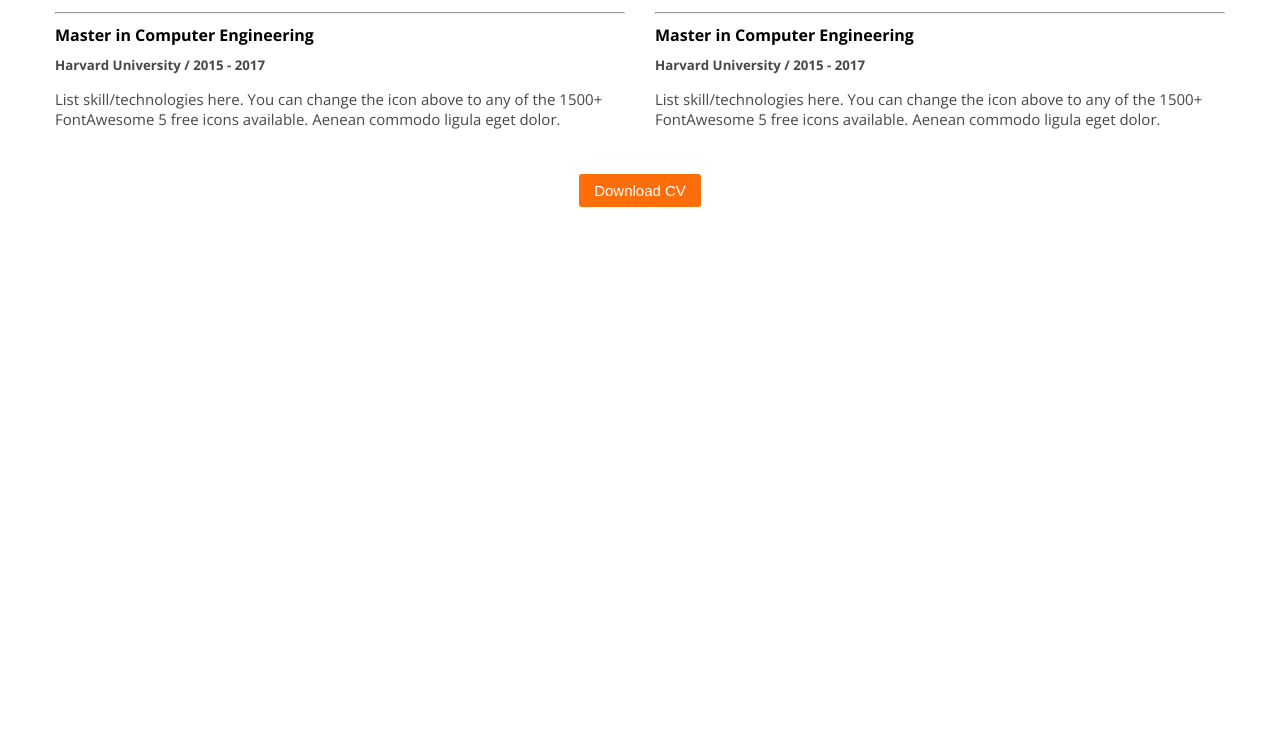
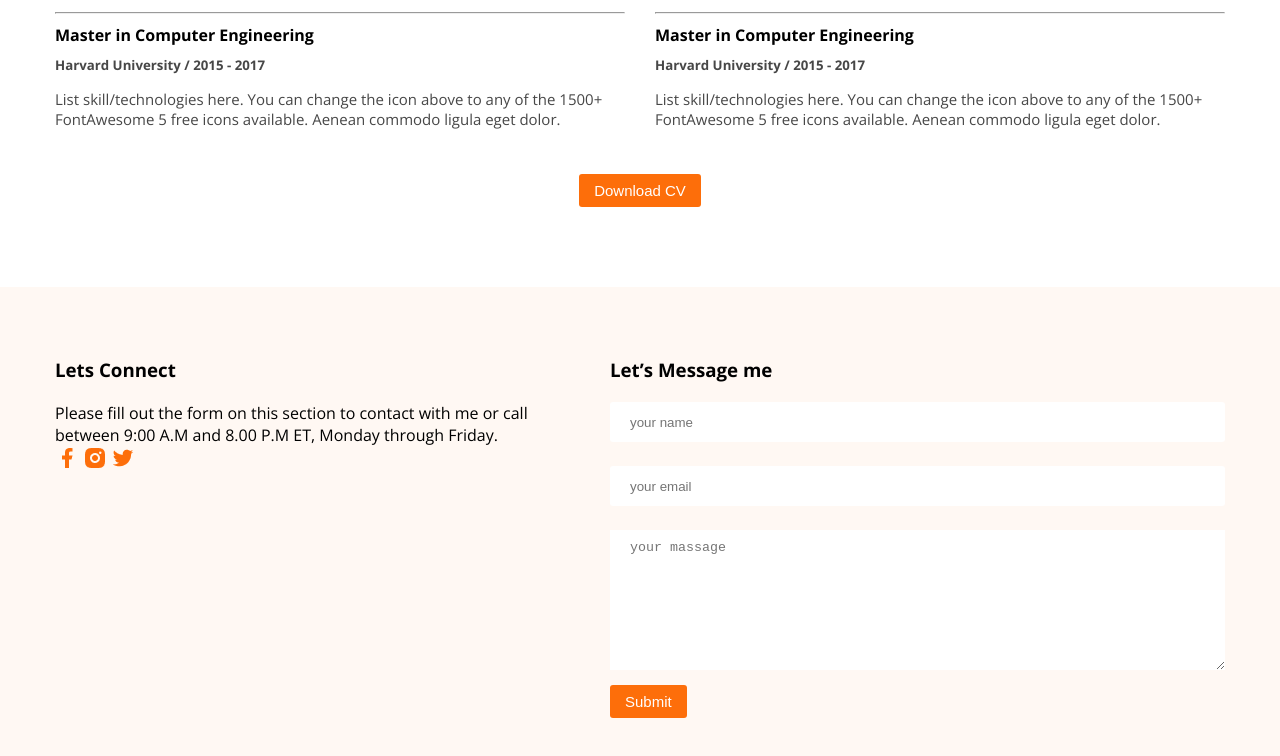
Before and after one commit to mdridwanh20/web-dev-portfolio, a plain HTML site: page index.html in a window 1280 px wide. Shown: the part 2247-3003 px from the top of the page. Before the commit the page ends 2534 px from the top, so only its background shows below. Drawn offline with nearby package versions, Linux system fonts and the light colour scheme.

Commit message:
footer add

```diff
--- a/index.html
+++ b/index.html
@@ -106,6 +106,7 @@
 
         </section>
 
+<!-- resume section -->
         <section class="resume">
             <h3 class="section-title text-center">A summary of My Resume</h3>
 
@@ -173,13 +174,30 @@
             </div>
 
         </section>
-
-
-
     </main>
 
     <footer>
+        <div class="footer-cnt" >
+            <div class="footer-column">
+                <h3 class="section-title">Lets Connect</h3>
+                <p>Please fill out the form on this section to contact with me or call between 9:00 A.M and 8.00 P.M ET, Monday through Friday.</p>
+                <div>
+                    <a href="#"><img src="./images/icons/facebook.png" alt=""></a>
+                    <a href=""><img src="./images/icons/insta.png" alt=""></a>
+                    <a href=""><img src="./images/icons/twitter.png" alt=""></a>
+                </div>
+            </div>
+            <div class="footer-column">
+                <h3 class="section-title">Let’s Message me</h3>
 
+                <form action="">
+                    <input type="text" name="" id="" placeholder="your name">
+                    <input type="email" name="" id="" placeholder="your email">
+                    <textarea name="" id="" cols="70" rows="8" placeholder="your massage"></textarea>
+                    <button type="submit" class="btn-primary" style="margin-top: 10px;">Submit</button>
+                </form>
+            </div>
+        </div>
     </footer>
 
 </body>
--- a/style/main.css
+++ b/style/main.css
@@ -228,3 +228,43 @@ hr{
 .resume-download{
     margin: 30px 0;
 }
+
+
+
+/* footer-----------------------> */
+footer{
+    background-color: var(--brand-color-two);
+    padding: 50px 0;
+}
+.footer-cnt{
+    max-width: 1170px;
+    margin: auto;
+    display: flex;
+    gap: 30px;
+    justify-content: space-between;
+}
+input[type="text"], footer input[type="email"], footer input [type="textarea"] {
+    height: 40px;
+    border-radius: 5px;
+    background-color: var(--white-color);
+    color: var(--dark-tow);
+    display: block;
+    width: 100%;
+    padding: 10px 20px;
+    margin-bottom: 24px;
+    border: none;
+    border-radius: 3px;
+}
+footer .section-title{
+    padding: 20px 0;
+}
+form textarea:focus,
+form input:focus{
+    outline: 0 !important;
+	box-shadow: none;
+    transition: all 0.5s ease-in-out;
+}
+form textarea{
+    border: none;
+    padding: 10px 20px;
+}
```
